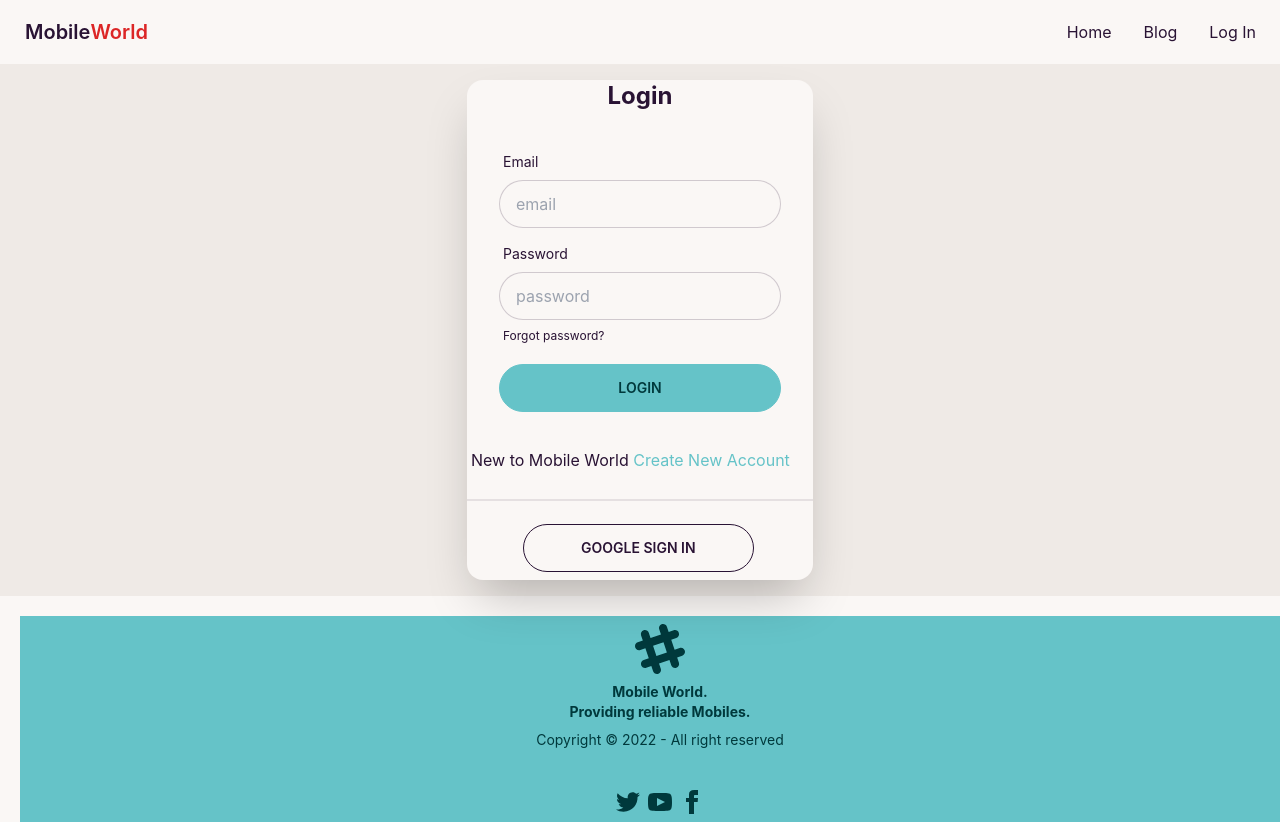
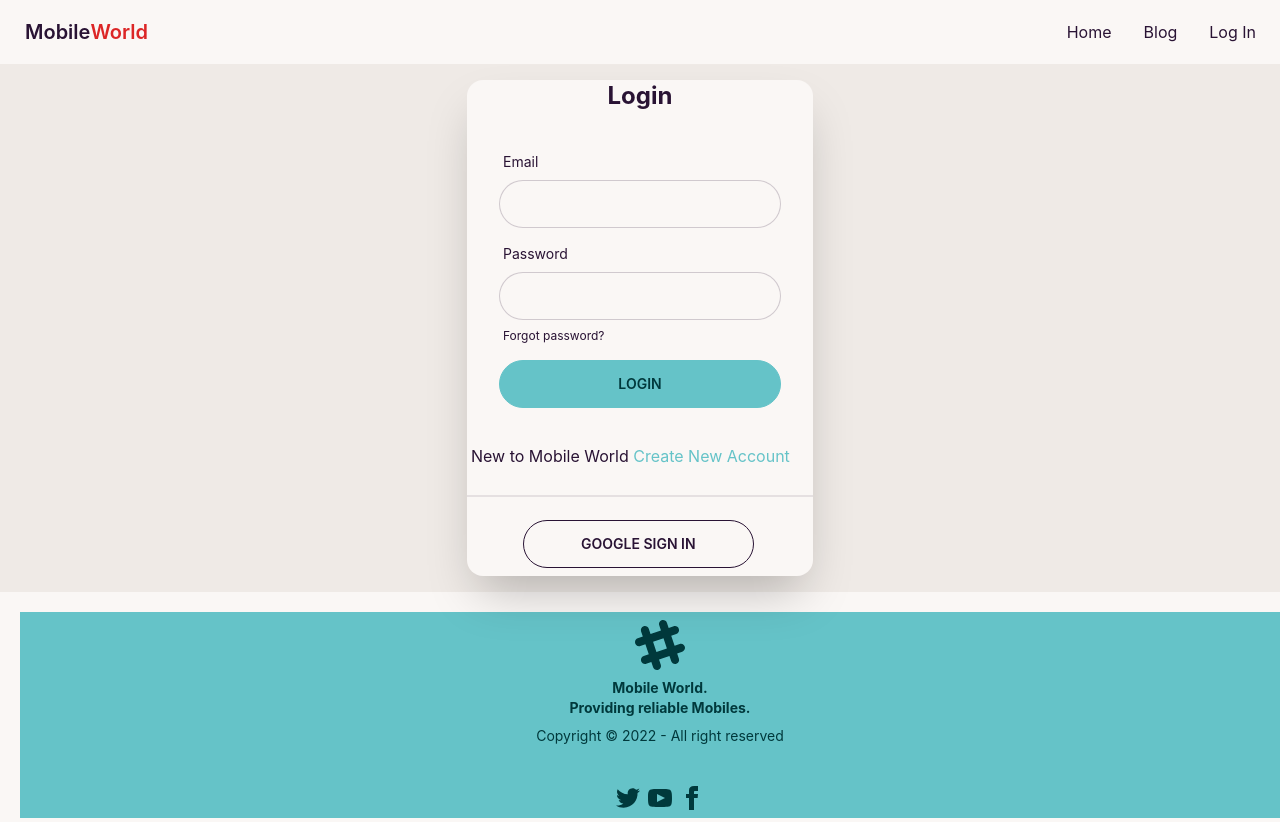
Before and after one commit to Rahatfa/resale-website-assignment-12, a React (Create React App) app: page /login in a window 1280 px wide. Built offline with nearby package versions, Linux system fonts and the light colour scheme.

Commit message:
env file

```diff
--- a/package.json
+++ b/package.json
@@ -7,8 +7,10 @@
     "@testing-library/react": "^13.4.0",
     "@testing-library/user-event": "^13.5.0",
     "daisyui": "^2.42.1",
+    "firebase": "^9.14.0",
     "react": "^18.2.0",
     "react-dom": "^18.2.0",
+    "react-hook-form": "^7.39.6",
     "react-router-dom": "^6.4.3",
     "react-scripts": "5.0.1",
     "web-vitals": "^2.1.4"
--- a/src/Pages/Login/Login.js
+++ b/src/Pages/Login/Login.js
@@ -1,32 +1,37 @@
-import React from 'react';
+import React, { useState } from 'react';
+import { useForm } from 'react-hook-form';
+
 import { Link } from 'react-router-dom';
 
 const Login = () => {
+
+    const {register, handleSubmit} = useForm();
+    const handleLogin = data => {
+        console.log(data);
+    }
+
+
     return (
         <div className="hero bg-base-200">
             <div className="hero-content  flex justify-center items-center">
                 <div className="card flex-shrink-0 shadow-2xl bg-base-100">
                     <h1 className="text-2xl font-bold text-center">Login</h1>
-                    <form className="card-body">
+                    <form onSubmit={handleSubmit(handleLogin)} className="card-body">
                         <div className="form-control">
-                        <label className="label">
-                            <span className="label-text">Email</span>
-                        </label>
-                        <input type="text" placeholder="email" className="input input-bordered" />
+                            <label className="label"><span className="label-text">Email</span></label>
+                            <input type="text" {...register("email")} className="input input-bordered" />
                         </div>
                         <div className="form-control">
-                            <label className="label">
-                                <span className="label-text">Password</span>
-                            </label>
-                            <input type="text" placeholder="password" className="input input-bordered" />
+                            <label className="label"><span className="label-text">Password</span></label>
+                            <input type="text" {...register("password")} className="input input-bordered" />
                             <label className="label">
                                 <a href="#" className="label-text-alt link link-hover">Forgot password?</a>
                             </label>
                         </div>
-                        <div className="form-control mt-1">
+                        {/* <div className="form-control mt-1">
                             <input className="btn btn-primary" type="submit" value='Login' />
-
-                        </div>
+                        </div> */}
+                        <input className="btn btn-primary" type="submit" value='Login' />
                     </form>
                     <p className='p-1'>New to Mobile World <Link className='text-primary' to='/signup'>Create New Account</Link></p>
                     <div className="divider w-50"></div>
--- /dev/null
+++ b/src/firebase/firebase.config.js
@@ -0,0 +1,18 @@
+// Import the functions you need from the SDKs you need
+import { initializeApp } from "firebase/app";
+// TODO: Add SDKs for Firebase products that you want to use
+// https://firebase.google.com/docs/web/setup#available-libraries
+
+// Your web app's Firebase configuration
+const firebaseConfig = {
+  apiKey: process.env.REACT_APP_apiKey,
+  authDomain: process.env.REACT_APP_authDomain,
+  projectId: process.env.REACT_APP_projectId,
+  storageBucket: process.env.REACT_APP_storageBucket,
+  messagingSenderId: process.env.REACT_APP_messagingSenderId,
+  appId: process.env.REACT_APP_appId,
+};
+
+// Initialize Firebase
+const app = initializeApp(firebaseConfig);
+export default app
```
Also changed, not shown: 1 other file (tests, documents, lock files or other folders).
